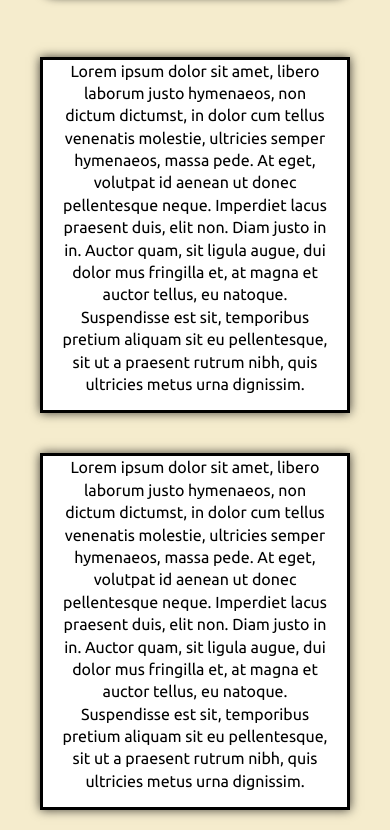
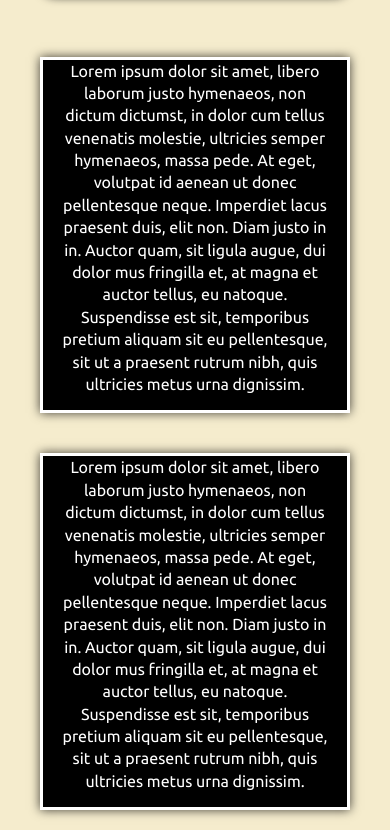
Before and after one commit to core-interaction-lab-spring-2019/ci-week-four-hw, a plain HTML site: page index.html in a window 390 px wide. Shown: the part 1627-2457 px from the top of the page. Drawn offline with Linux system fonts and the light colour scheme.

Commit message:
media query

```diff
--- a/index.html
+++ b/index.html
@@ -51,14 +51,14 @@
 
 		<div class="text-module-container">
 			<div class="text-module">
-				<p class="card__summary">Lorem ipsum dolor sit amet, libero laborum justo hymenaeos, non dictum dictumst, in dolor cum tellus venenatis molestie,
+				<p class="card__summaryhw">Lorem ipsum dolor sit amet, libero laborum justo hymenaeos, non dictum dictumst, in dolor cum tellus venenatis molestie,
 				ultricies semper hymenaeos, massa pede. At eget, volutpat id aenean ut donec pellentesque neque. Imperdiet lacus
 				praesent duis, elit non. Diam justo in in. Auctor quam, sit ligula augue, dui dolor mus fringilla et, at magna et auctor
 				tellus, eu natoque. Suspendisse est sit, temporibus pretium aliquam sit eu pellentesque, sit ut a praesent rutrum nibh,
 				quis ultricies metus urna dignissim.</p>
 			</div>
 			<div class="text-module">
-				<p class="card__summary">Lorem ipsum dolor sit amet, libero laborum justo hymenaeos, non dictum dictumst, in dolor cum tellus venenatis molestie,
+				<p class="card__summaryhw">Lorem ipsum dolor sit amet, libero laborum justo hymenaeos, non dictum dictumst, in dolor cum tellus venenatis molestie,
 				ultricies semper hymenaeos, massa pede. At eget, volutpat id aenean ut donec pellentesque neque. Imperdiet lacus
 				praesent duis, elit non. Diam justo in in. Auctor quam, sit ligula augue, dui dolor mus fringilla et, at magna et auctor
 				tellus, eu natoque. Suspendisse est sit, temporibus pretium aliquam sit eu pellentesque, sit ut a praesent rutrum nibh,
--- a/mobile.css
+++ b/mobile.css
@@ -14,6 +14,16 @@
 	.text-module-container {
 		flex-wrap: wrap;
 		justify-content: center;
+
+	}
+
+	.text-module {
+		background-color: var(--color-one);
+		border: solid var(--color-three);
+	}
+
+	.card__summaryhw {
+		color: white;
 	}
 
 }
--- a/style.css
+++ b/style.css
@@ -110,3 +110,12 @@ header {
 	transform: translateY(-1px);
 
 }
+
+.card__summaryhw {
+	font-family: var(--copy-font);
+	font-size: 1.6em;
+	line-height: 1.4;
+	color: var(--color-one);
+	padding: 0 var(--spacing) var(--spacing);
+	text-align: center;
+}
```
